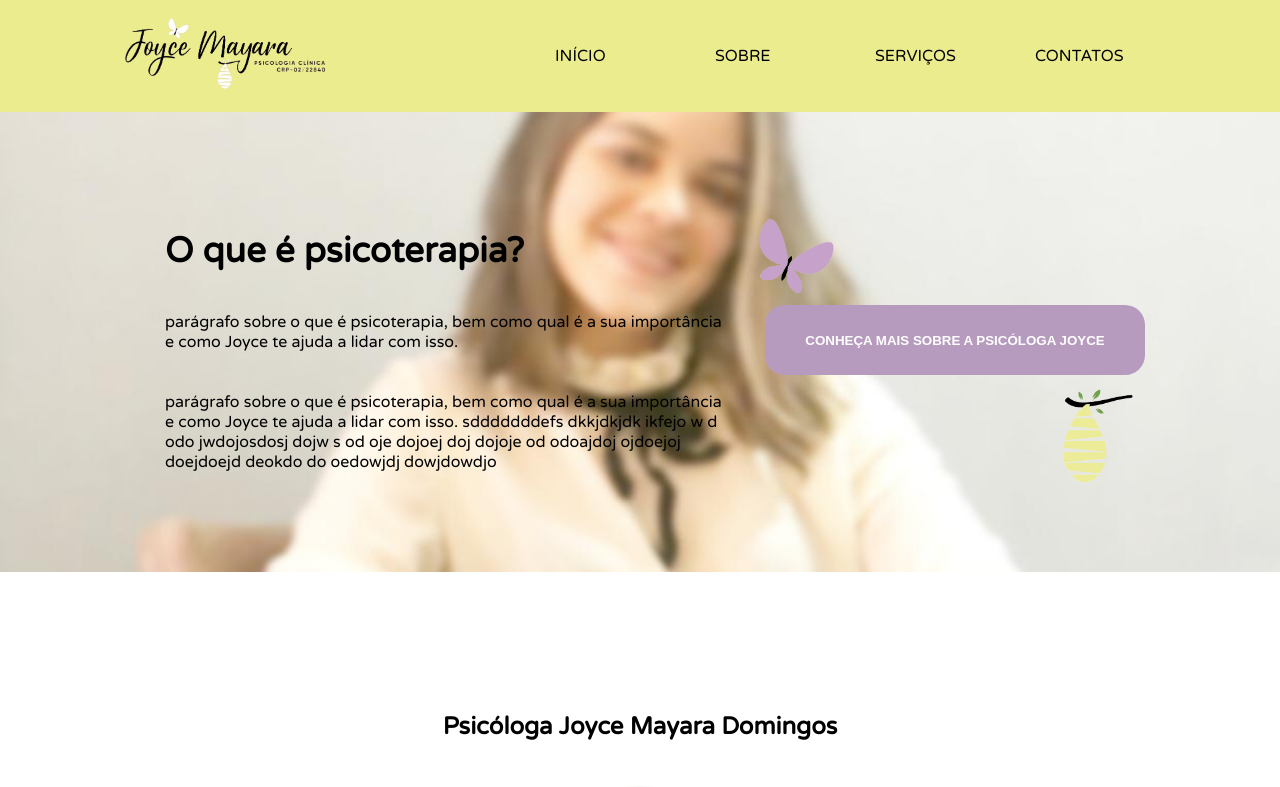
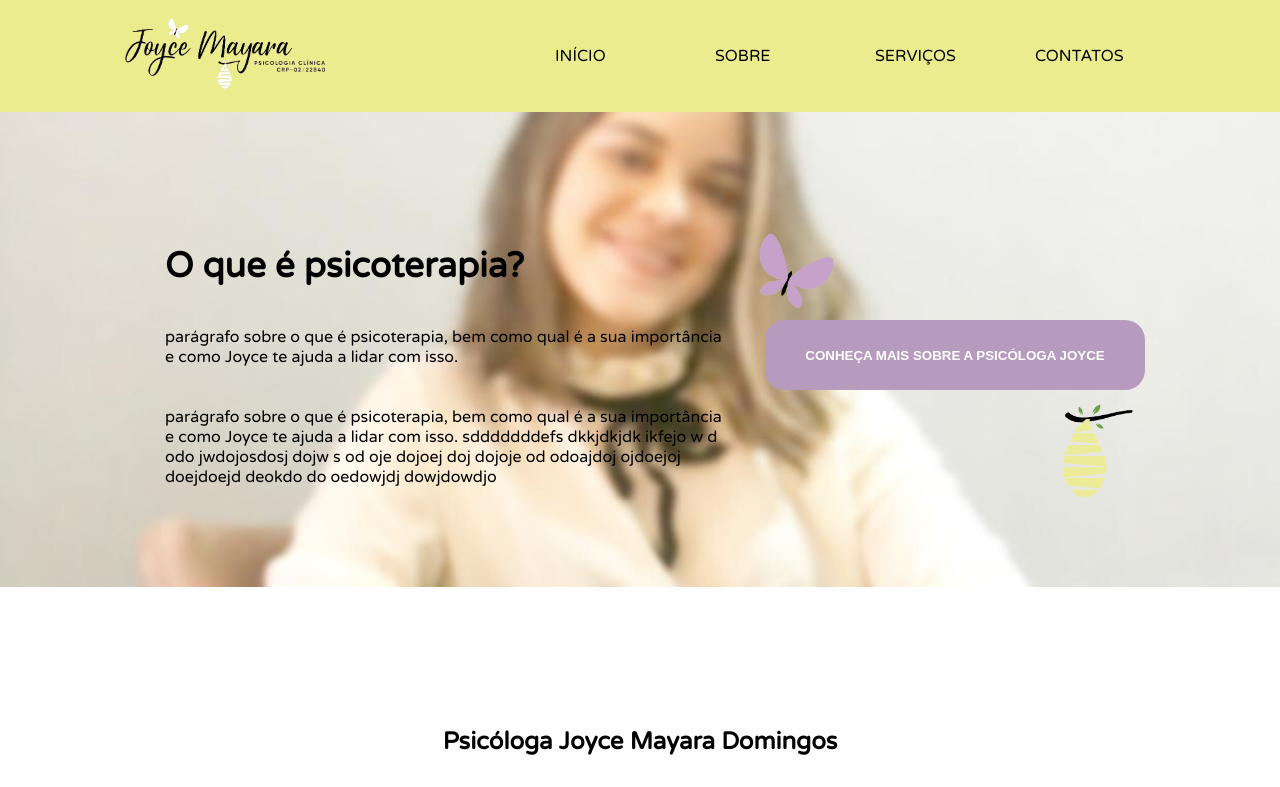
Before and after one commit to geovannaadomingos/PsicologaJoyceMayara, a React (Create React App) app: page / in a window 1280 px wide. Shown: the top 787 px of the page. Built offline with nearby package versions, Linux system fonts and the light colour scheme.

Commit message:
altera responsividade mobile

```diff
--- a/src/pages/Principal/style.css
+++ b/src/pages/Principal/style.css
@@ -10,7 +10,7 @@ section{
     display: flex;
     justify-content: space-around;
     align-items: center;
-    padding-top:210px;
+    padding-top:225px;
     padding-bottom: 80px;
     background: url(../../assets/background.jpeg) no-repeat;
     background-size:cover;
@@ -116,7 +116,7 @@ section{
         padding: 100px;
     }
     .header_banner{
-        padding-top:160px;
+        padding-top:175px;
         padding-bottom: 60px;
     }
 
```
